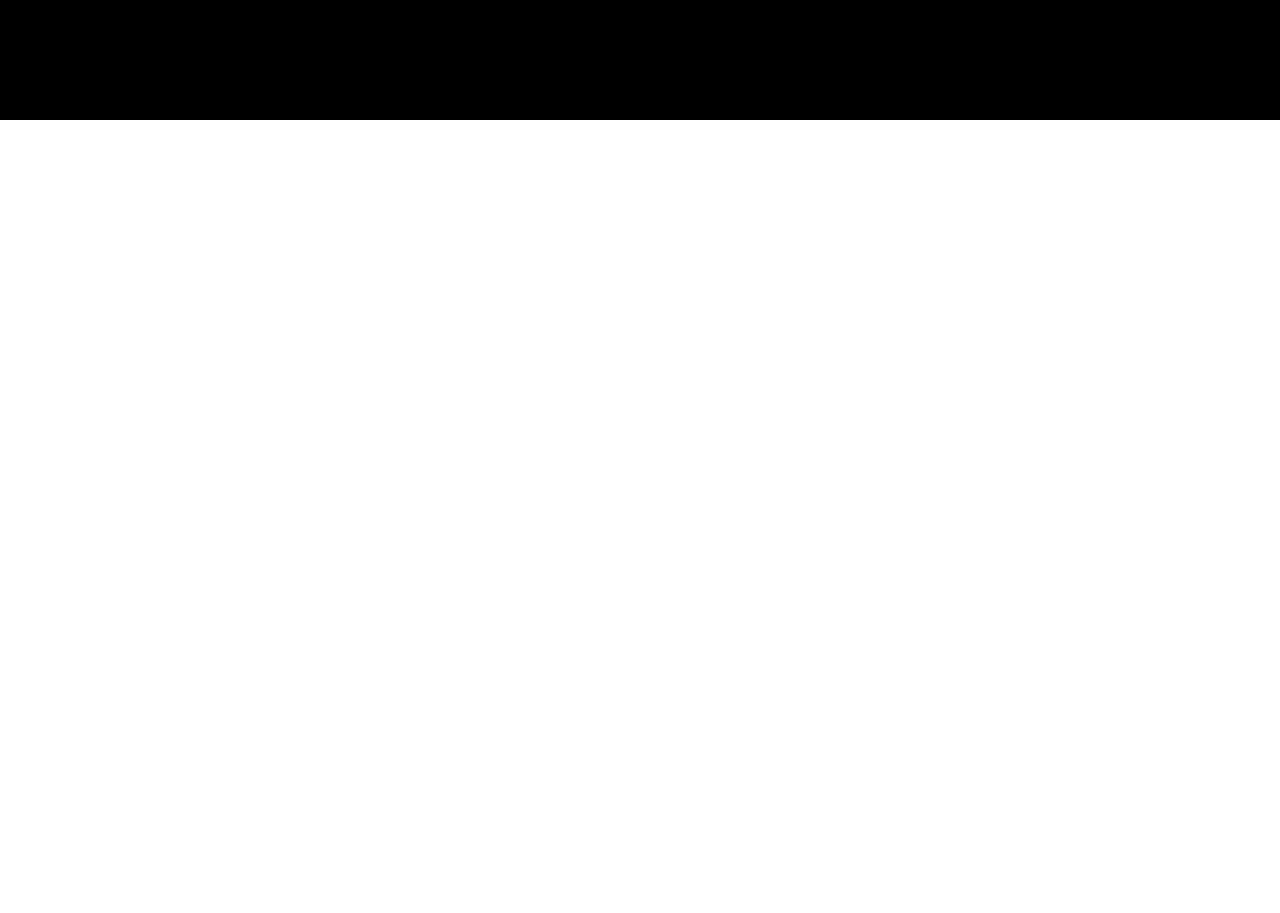
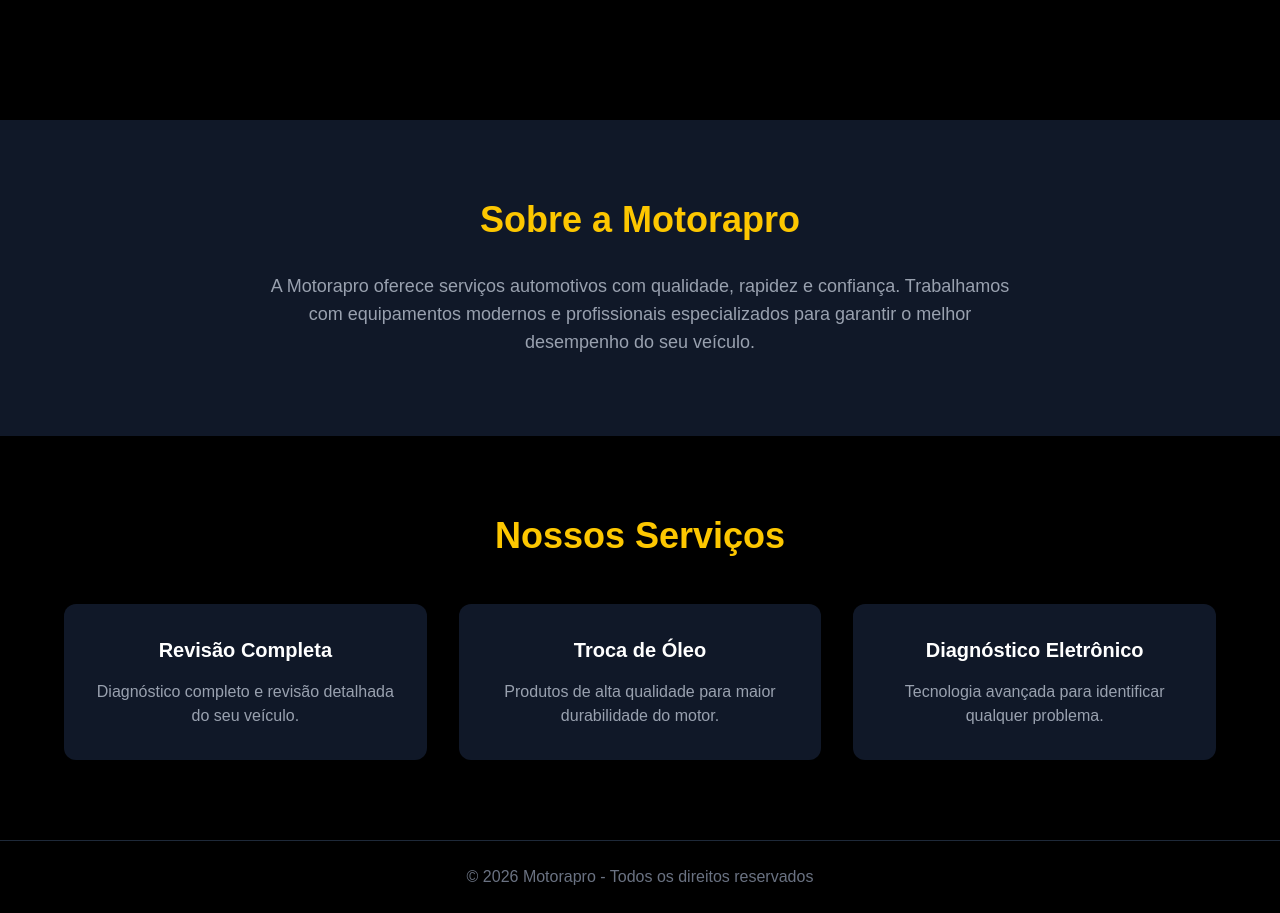
Before and after one commit to alanrony25-hash/motorapro99, a Next.js app: page / in a window 1280 px wide. Shown: the part 680-1593 px from the top of the page. Before the commit the page ends 800 px from the top, so only its background shows below. Built offline with nearby package versions, Linux system fonts and the light colour scheme.

Commit message:
Update page.tsx

```diff
--- a/app/page.tsx
+++ b/app/page.tsx
@@ -2,22 +2,73 @@
   return (
     <main className="min-h-screen bg-black text-white">
 
+      {/* HERO */}
       <section className="flex flex-col items-center justify-center h-screen text-center px-6">
         <h1 className="text-5xl md:text-7xl font-bold text-yellow-400">
           Motorapro
         </h1>
 
         <p className="mt-6 text-lg md:text-xl text-gray-300 max-w-2xl">
-          Performance, potência e confiança para seu motor.
+          Especialistas em performance, revisão e manutenção automotiva.
         </p>
 
         <a
           href="#"
           className="mt-8 px-8 py-4 bg-yellow-500 text-black font-semibold rounded-xl hover:bg-yellow-400 transition"
         >
-          Fale no WhatsApp
+          Solicitar Orçamento
         </a>
       </section>
+
+      {/* SOBRE */}
+      <section className="py-20 px-6 bg-gray-900 text-center">
+        <h2 className="text-4xl font-bold text-yellow-400 mb-8">
+          Sobre a Motorapro
+        </h2>
+
+        <p className="max-w-3xl mx-auto text-gray-400 text-lg">
+          A Motorapro oferece serviços automotivos com qualidade, rapidez e
+          confiança. Trabalhamos com equipamentos modernos e profissionais
+          especializados para garantir o melhor desempenho do seu veículo.
+        </p>
+      </section>
+
+      {/* SERVIÇOS */}
+      <section className="py-20 px-6 text-center">
+        <h2 className="text-4xl font-bold text-yellow-400 mb-12">
+          Nossos Serviços
+        </h2>
+
+        <div className="grid md:grid-cols-3 gap-8 max-w-6xl mx-auto">
+          <div className="bg-gray-900 p-8 rounded-xl hover:scale-105 transition">
+            <h3 className="text-xl font-bold mb-4">Revisão Completa</h3>
+            <p className="text-gray-400">
+              Diagnóstico completo e revisão detalhada do seu veículo.
+            </p>
+          </div>
+
+          <div className="bg-gray-900 p-8 rounded-xl hover:scale-105 transition">
+            <h3 className="text-xl font-bold mb-4">Troca de Óleo</h3>
+            <p className="text-gray-400">
+              Produtos de alta qualidade para maior durabilidade do motor.
+            </p>
+          </div>
+
+          <div className="bg-gray-900 p-8 rounded-xl hover:scale-105 transition">
+            <h3 className="text-xl font-bold mb-4">Diagnóstico Eletrônico</h3>
+            <p className="text-gray-400">
+              Tecnologia avançada para identificar qualquer problema.
+            </p>
+          </div>
+        </div>
+      </section>
+
+      {/* FOOTER */}
+      <footer className="py-6 text-center border-t border-gray-800">
+        <p className="text-gray-500">
+          © 2026 Motorapro - Todos os direitos reservados
+        </p>
+      </footer>
 
     </main>
   );
```
